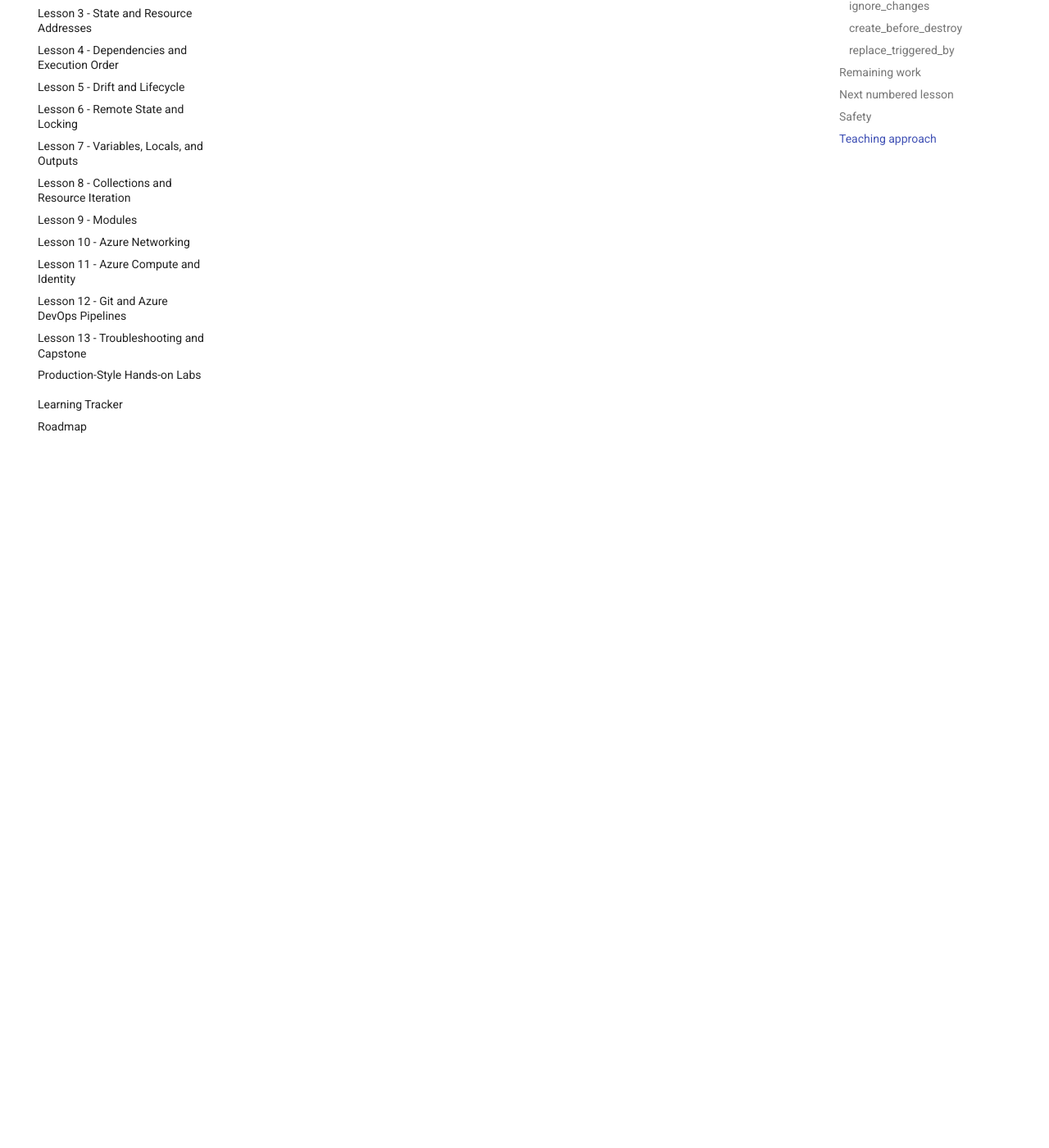
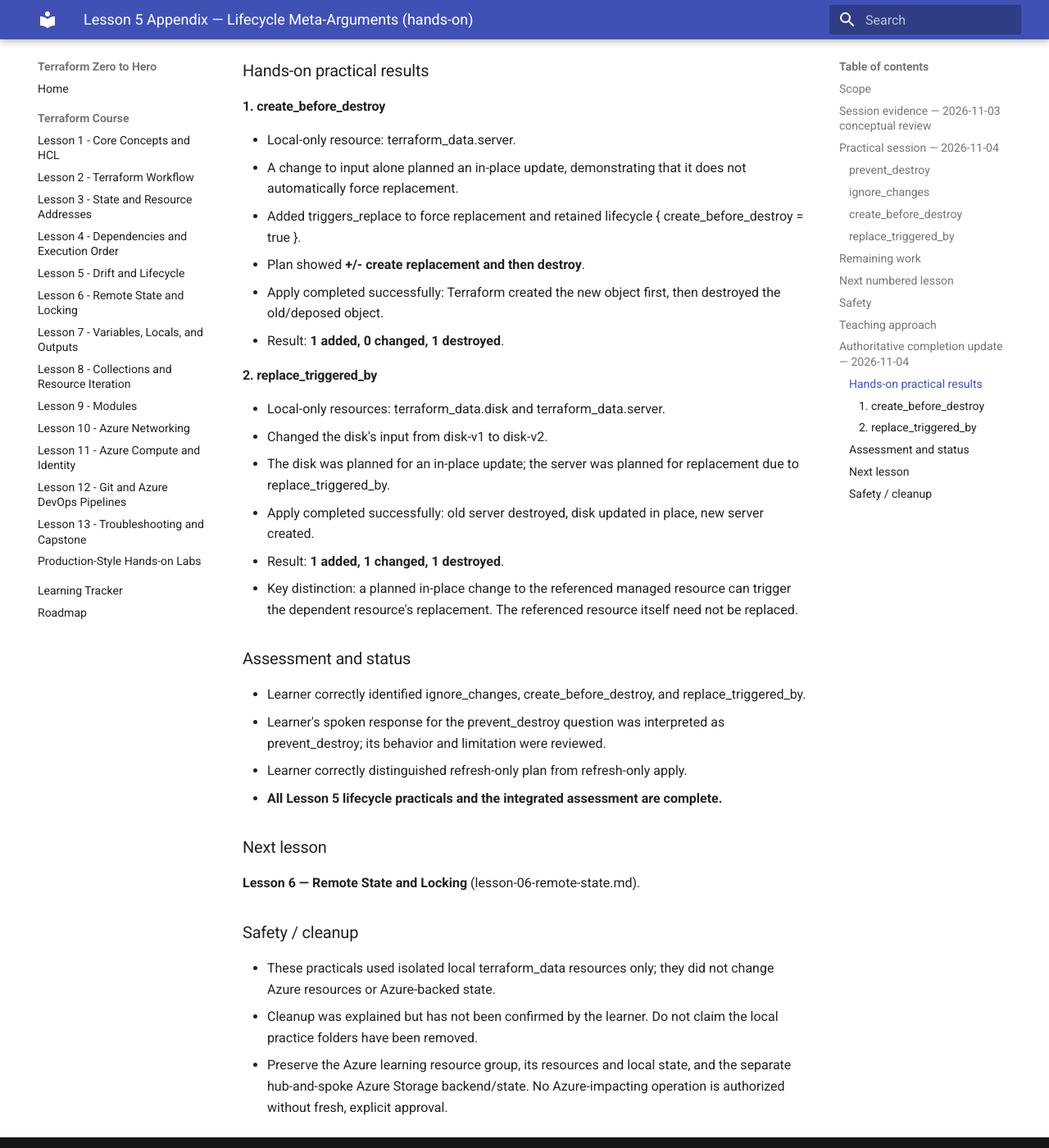
Before and after one commit to pshewale-dev/terraform-azure-lab, an MkDocs documentation site: the page built from docs/lesson-05-lifecycle-meta-arguments.md, in a window 1280 px wide and 1400 px high, scrolled down 2973 px. Shown: the whole window at 82% size. Built offline with MkDocs 1.6.1 and Material for MkDocs 9.7.7, drawn with Linux system fonts in a browser that asks for light colours; some of the changed text lies outside the part shown.

Commit message:
docs: record Lesson 5 lifecycle practical completion

```diff
--- a/docs/lesson-05-lifecycle-meta-arguments.md
+++ b/docs/lesson-05-lifecycle-meta-arguments.md
@@ -57,3 +57,42 @@ After this appendix and the Lesson 5 assessment are complete, proceed to **Lesso
 
 ## Teaching approach
 Continue one concept at a time, prediction-first, concise and practical. Use learner-written small examples, safe verification and a troubleshooting drill. Do not mark the appendix complete until remaining practical work and the assessment are demonstrated.
+
+
+---
+
+## Authoritative completion update — 2026-11-04
+
+**Status: COMPLETED as part of Lesson 5 — Drift and Lifecycle.** This section supersedes the earlier IN PROGRESS and Remaining work statements above. The lifecycle appendix is not a separate numbered lesson.
+
+### Hands-on practical results
+
+#### 1. create_before_destroy
+- Local-only resource: terraform_data.server.
+- A change to input alone planned an in-place update, demonstrating that it does not automatically force replacement.
+- Added triggers_replace to force replacement and retained lifecycle { create_before_destroy = true }.
+- Plan showed **+/- create replacement and then destroy**.
+- Apply completed successfully: Terraform created the new object first, then destroyed the old/deposed object.
+- Result: **1 added, 0 changed, 1 destroyed**.
+
+#### 2. replace_triggered_by
+- Local-only resources: terraform_data.disk and terraform_data.server.
+- Changed the disk's input from disk-v1 to disk-v2.
+- The disk was planned for an in-place update; the server was planned for replacement due to replace_triggered_by.
+- Apply completed successfully: old server destroyed, disk updated in place, new server created.
+- Result: **1 added, 1 changed, 1 destroyed**.
+- Key distinction: a planned in-place change to the referenced managed resource can trigger the dependent resource's replacement. The referenced resource itself need not be replaced.
+
+### Assessment and status
+- Learner correctly identified ignore_changes, create_before_destroy, and replace_triggered_by.
+- Learner's spoken response for the prevent_destroy question was interpreted as prevent_destroy; its behavior and limitation were reviewed.
+- Learner correctly distinguished refresh-only plan from refresh-only apply.
+- **All Lesson 5 lifecycle practicals and the integrated assessment are complete.**
+
+### Next lesson
+**Lesson 6 — Remote State and Locking** (lesson-06-remote-state.md).
+
+### Safety / cleanup
+- These practicals used isolated local terraform_data resources only; they did not change Azure resources or Azure-backed state.
+- Cleanup was explained but has not been confirmed by the learner. Do not claim the local practice folders have been removed.
+- Preserve the Azure learning resource group, its resources and local state, and the separate hub-and-spoke Azure Storage backend/state. No Azure-impacting operation is authorized without fresh, explicit approval.
```
